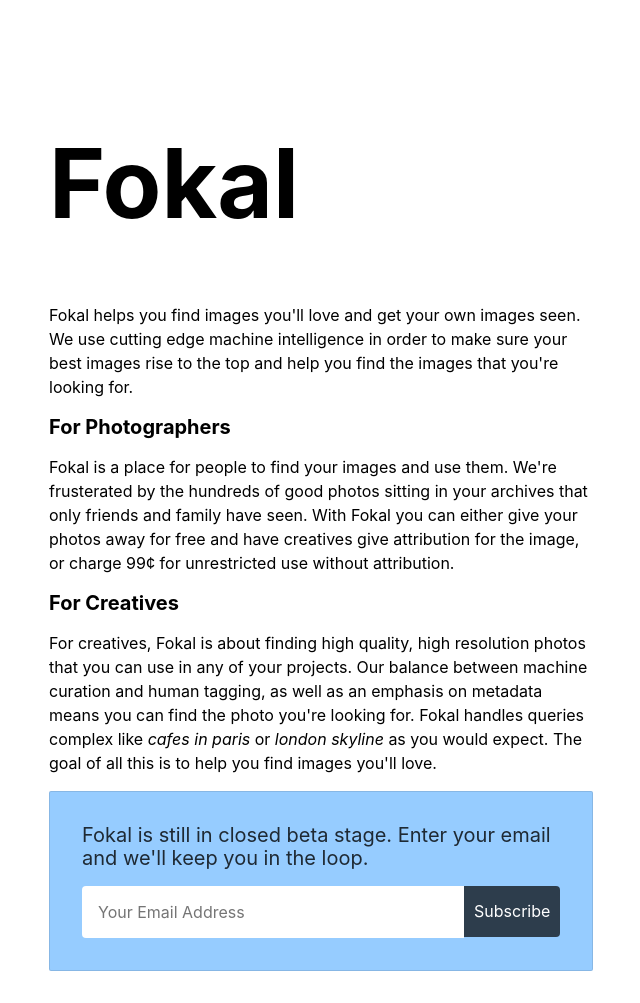
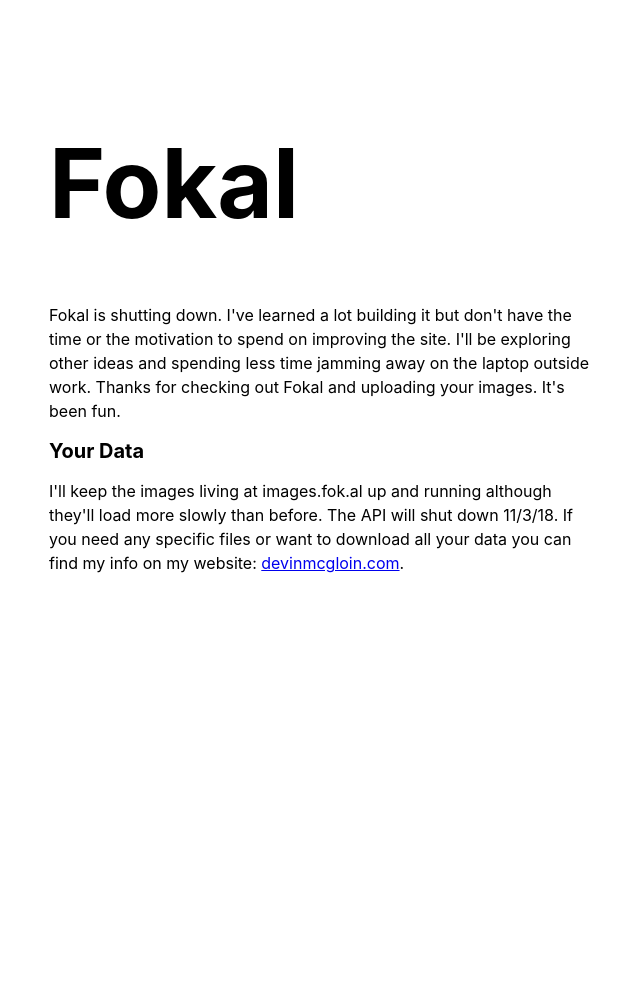
Before and after one commit to fokal/landing-page, a Jekyll site: the page built from index.md, in a window 1280 px wide. Shown: the whole page, without its empty margins (15-655 px from the left). Built offline with Jekyll 4.4.1, drawn with Linux system fonts in a browser that asks for light colours; nearby versions of some CDN libraries; after the commit the page ends 900 px from its top, so only the background shows below that.

Commit message:
goodbye message

```diff
--- a/index.md
+++ b/index.md
@@ -7,34 +7,12 @@
 <article class="sans-serif pa3 pa5-ns">
   <h1 class="f3 f1-m f-headline-l">Fokal</h1>
   <p class="measure-wide lh-copy">
-Fokal helps you find images you'll love and get your own images seen.
-
-We use cutting edge machine intelligence in order to make sure your best images rise to the top and help you find the images that you're looking for.
+  Fokal is shutting down. I've learned a lot building it but don't have the time or the motivation to spend on improving the site. I'll be exploring other ideas and spending less time jamming away on the laptop outside work. Thanks for checking out Fokal and uploading your images. It's been fun.
   </p>
-<h2 class="f4 f2-m">For Photographers</h2>
+<h2 class="f4 f2-m">Your Data</h2>
   <p class="measure-wide lh-copy">
 
-
-Fokal is a place for people to find your images and use them. We're frusterated by the hundreds of good photos sitting in your archives that only friends and family have seen. With Fokal you can either give your photos away for free and have creatives give attribution for the image, or charge 99&cent; for unrestricted use without attribution.
-
+I'll keep the images living at images.fok.al up and running although they'll load more slowly than before. The API will shut down 11/3/18. If you need any specific files or want to download all your data you can find my info on my website: <a href="https://devinmcgloin.com">devinmcgloin.com</a>.
 
   </p>
-<h2 class="f4 f2-m">For Creatives</h2>
-  <p class="measure-wide lh-copy">
-For creatives, Fokal is about finding high quality, high resolution photos that you can use in any of your projects. Our balance between machine curation and human tagging, as well as an emphasis on metadata means you can find the photo you're looking for. Fokal handles queries complex like <em>cafes in paris</em> or <em>london skyline</em> as you would expect. The goal of all this is to help you find images you'll love.
-</p>
-
-  <form class="bg-light-blue measure-wide fl mw7 center pa4 mb4 br1-ns ba b--black-10" netlify
-  name="Newsletter" action="thank-you">
-    <fieldset class="cf bn ma0 pa0">
-      <legend class="pa0 f5 f4-ns mb3 black-80">
-        Fokal is still in closed beta stage. Enter your email and we'll keep you in the loop.
-      </legend>
-      <div class="cf">
-        <label class="clip" for="email-address">Email Address</label>
-        <input class="f6 f5-l input-reset bn fl black-80 bg-white pa3 lh-solid w-100 w-75-m w-80-l br2-ns br--left-ns" placeholder="Your Email Address" type="text" name="email-address" value="" id="email-address">
-        <input class="f6 f5-l button-reset fl pv3 tc bn bg-animate bg-black-70 hover-bg-black white pointer w-100 w-25-m w-20-l br2-ns br--right-ns" type="submit" value="Subscribe">
-      </div>
-    </fieldset>
-  </form>
 </article>
```
